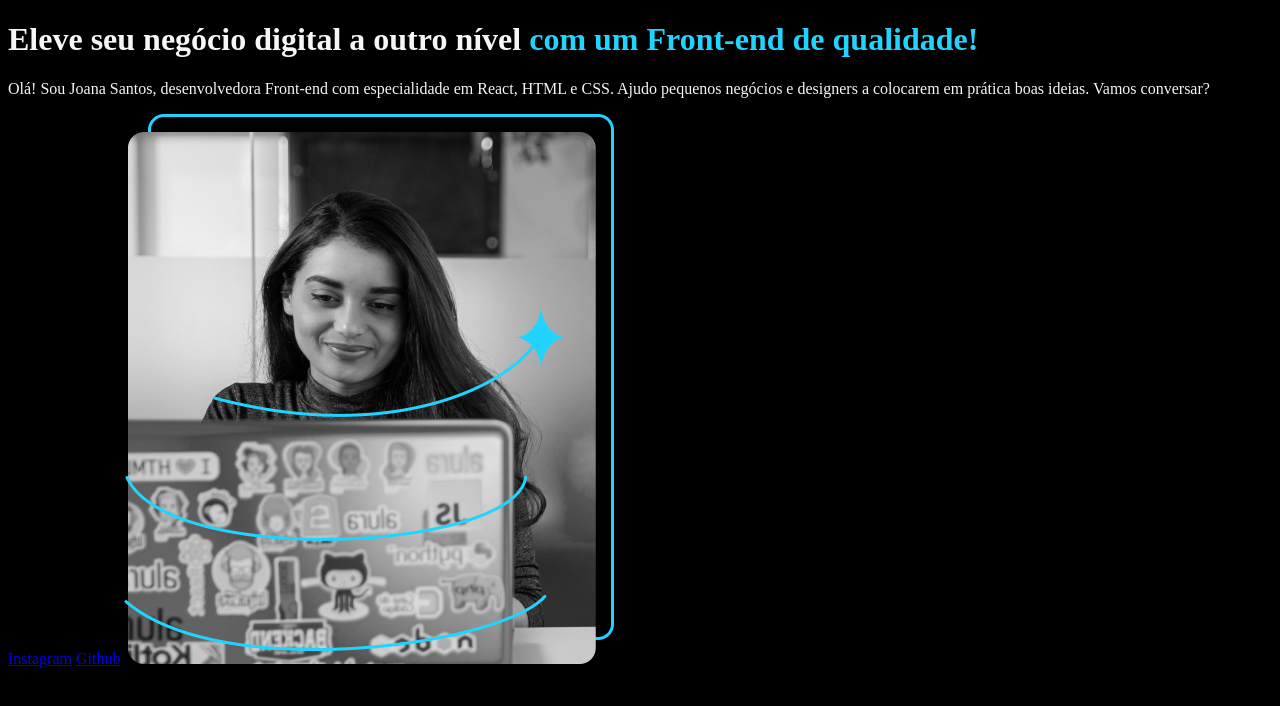
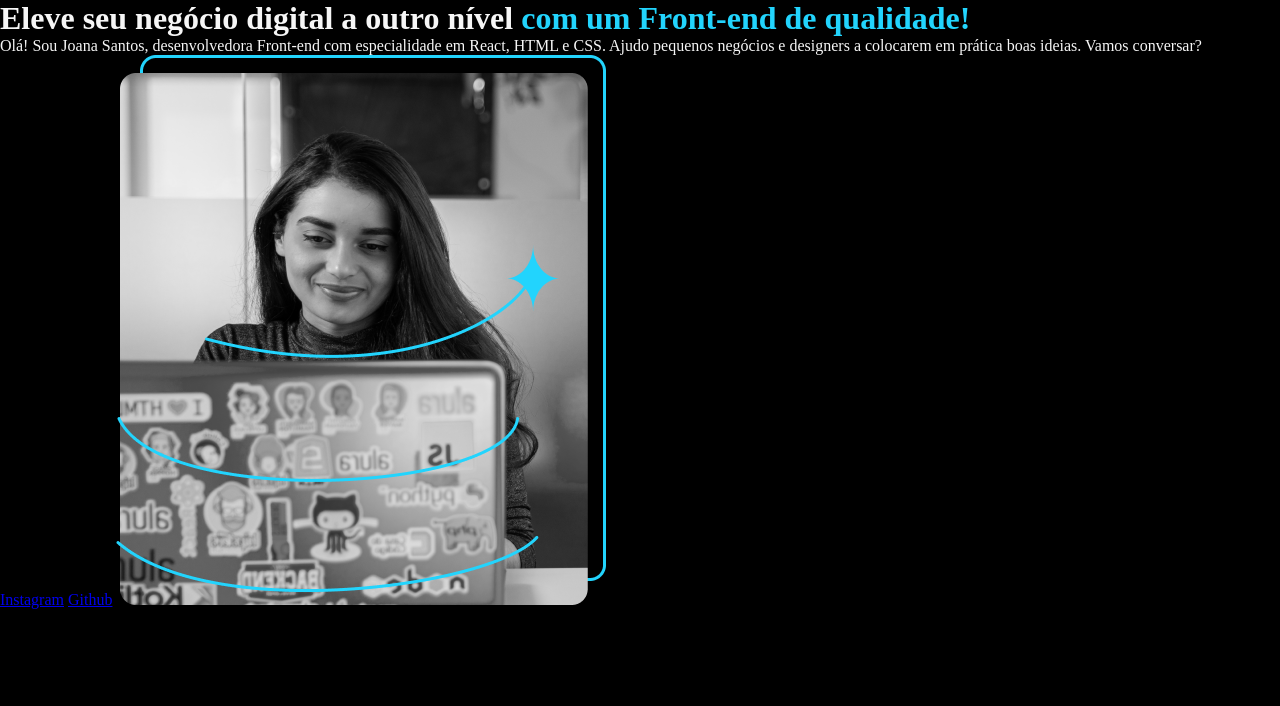
Before and after one commit to igornogueira2014/aluraFrontEnd2, a plain HTML site: page index.html in a window 1280 px wide. Drawn offline with Linux system fonts and the light colour scheme.

Commit message:
20-03-24_1

```diff
--- a/index.html
+++ b/index.html
@@ -9,7 +9,7 @@
 <body>
     <header></header>
     <main>
-        <h1>Eleve seu negócio digital a outro nível <strong>com um Front-end de qualidade!</strong></h1>
+        <h1>Eleve seu negócio digital a outro nível <strong class="titulo-destaque">com um Front-end de qualidade!</strong></h1>
         <p>Olá! Sou Joana Santos, desenvolvedora Front-end com especialidade em React, HTML e CSS. Ajudo pequenos negócios e designers a colocarem em prática boas ideias. Vamos conversar?</p>
         <a href="https://instagram.com" target="_blank">Instagram</a>
         <a href="https://Github.com" target="_blank">Github</a>
--- a/style.css
+++ b/style.css
@@ -1,7 +1,12 @@
+* { /* Este comando faz o Resert CSS, para a página não faça por padrão suas regras*/
+    margin: 0;
+    padding: 0;
+}
+
 body {
     background-color:black;
     color: #f6f6f6;
 }
-strong {
+.titulo-destaque {
     color: #22d4fd;
 }
```
